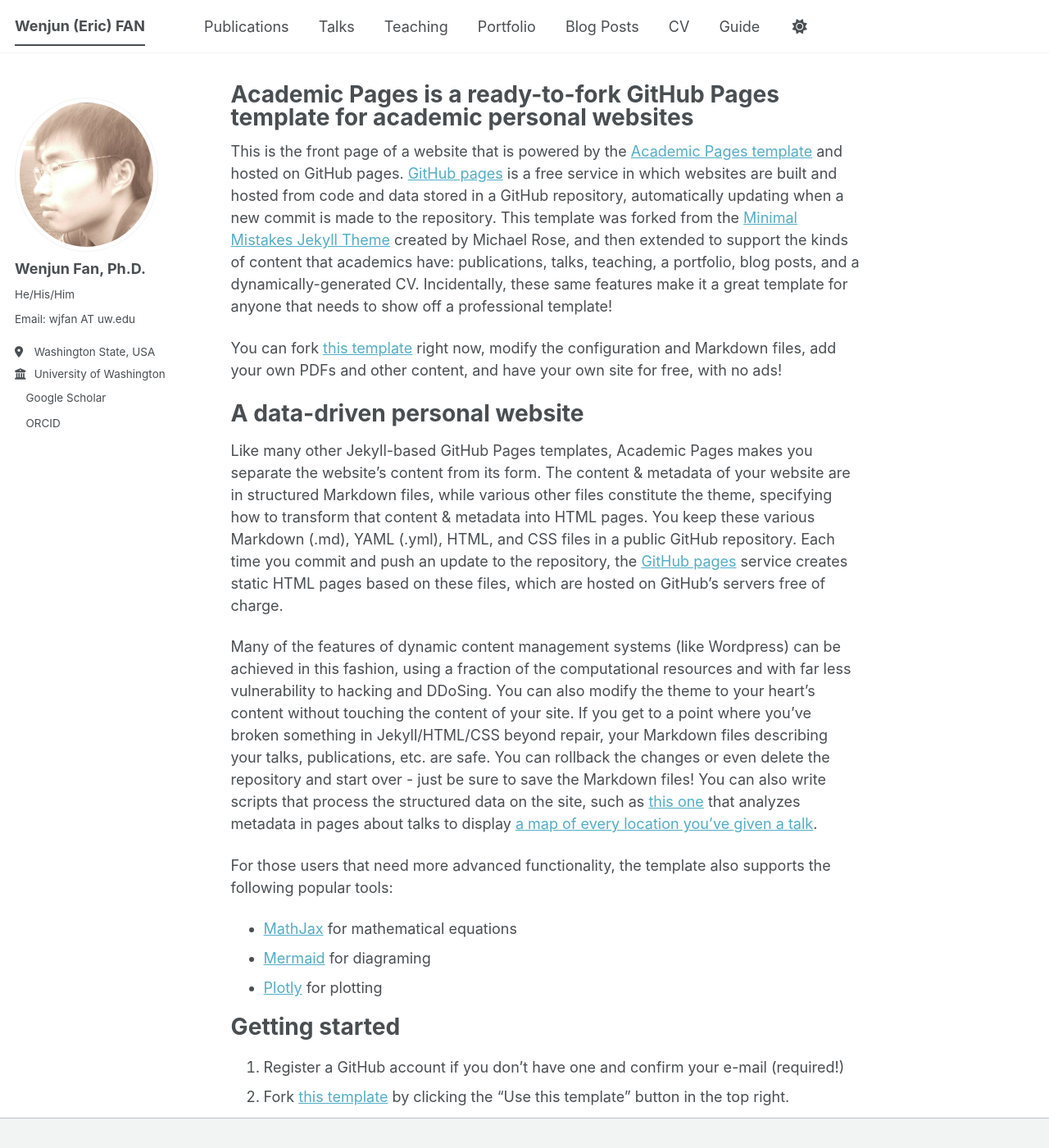
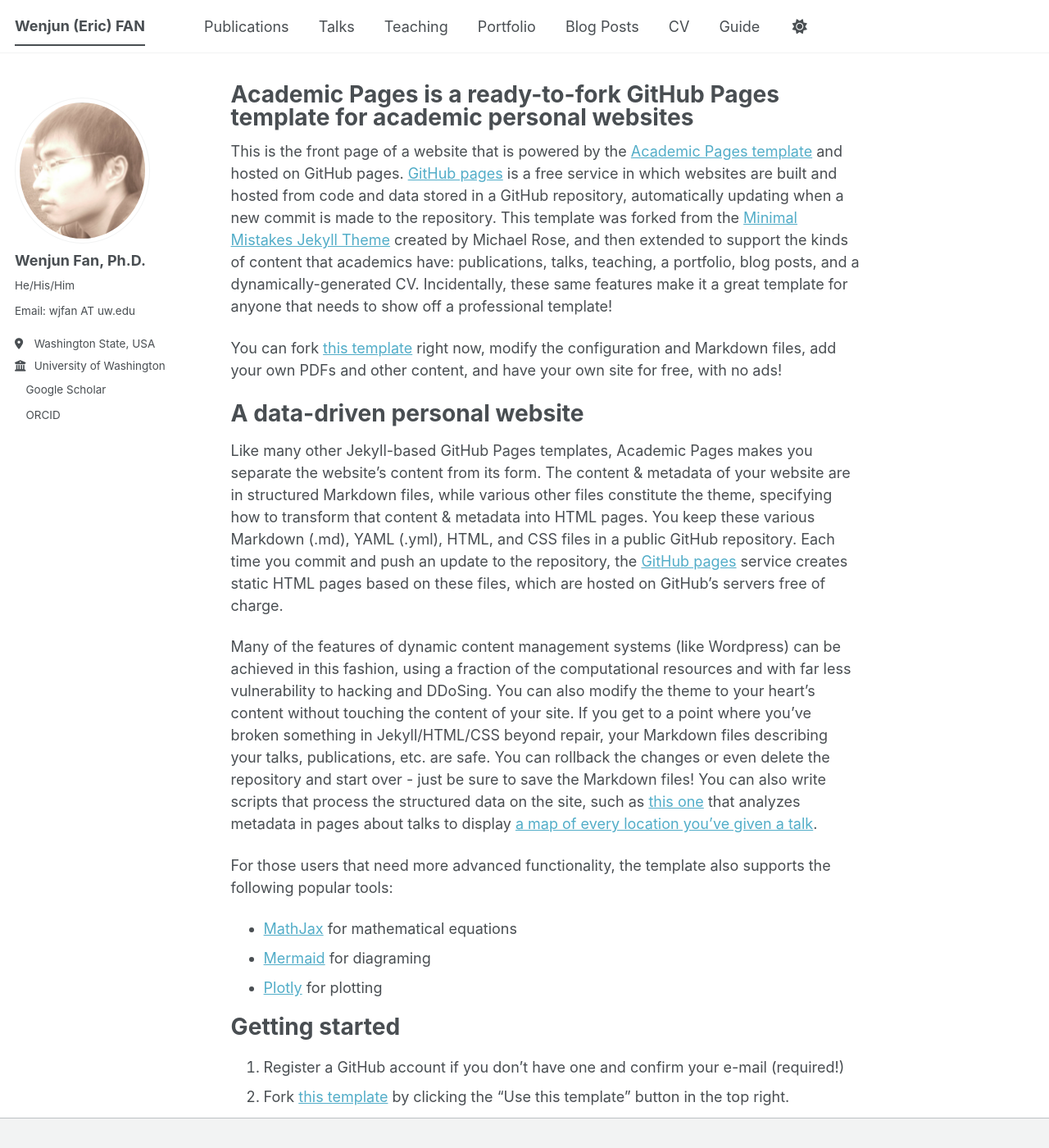
Before and after one commit to fanwj2010/fanwj2010.github.io, a Jekyll site: the page built from _pages/about.md, in a window 1280 px wide and 1400 px high. Shown: the whole window at 82% size. Built offline with Jekyll 4.4.1, drawn with Linux system fonts in a browser that asks for light colours; a script bundle is joined from its source files by our own code; a style sheet for code colours, icons or effects is not loaded.

Commit message:
Update _sidebar.scss

```diff
--- a/_sass/layout/_sidebar.scss
+++ b/_sass/layout/_sidebar.scss
@@ -27,8 +27,7 @@
   }
 
   @include breakpoint($large) {
-    @include span(3 of 12);
-    margin-right: 60px;
+    @include span(2 of 12);
     opacity: 1;
     -webkit-transition: opacity 0.2s ease-in-out;
             transition: opacity 0.2s ease-in-out;
```
